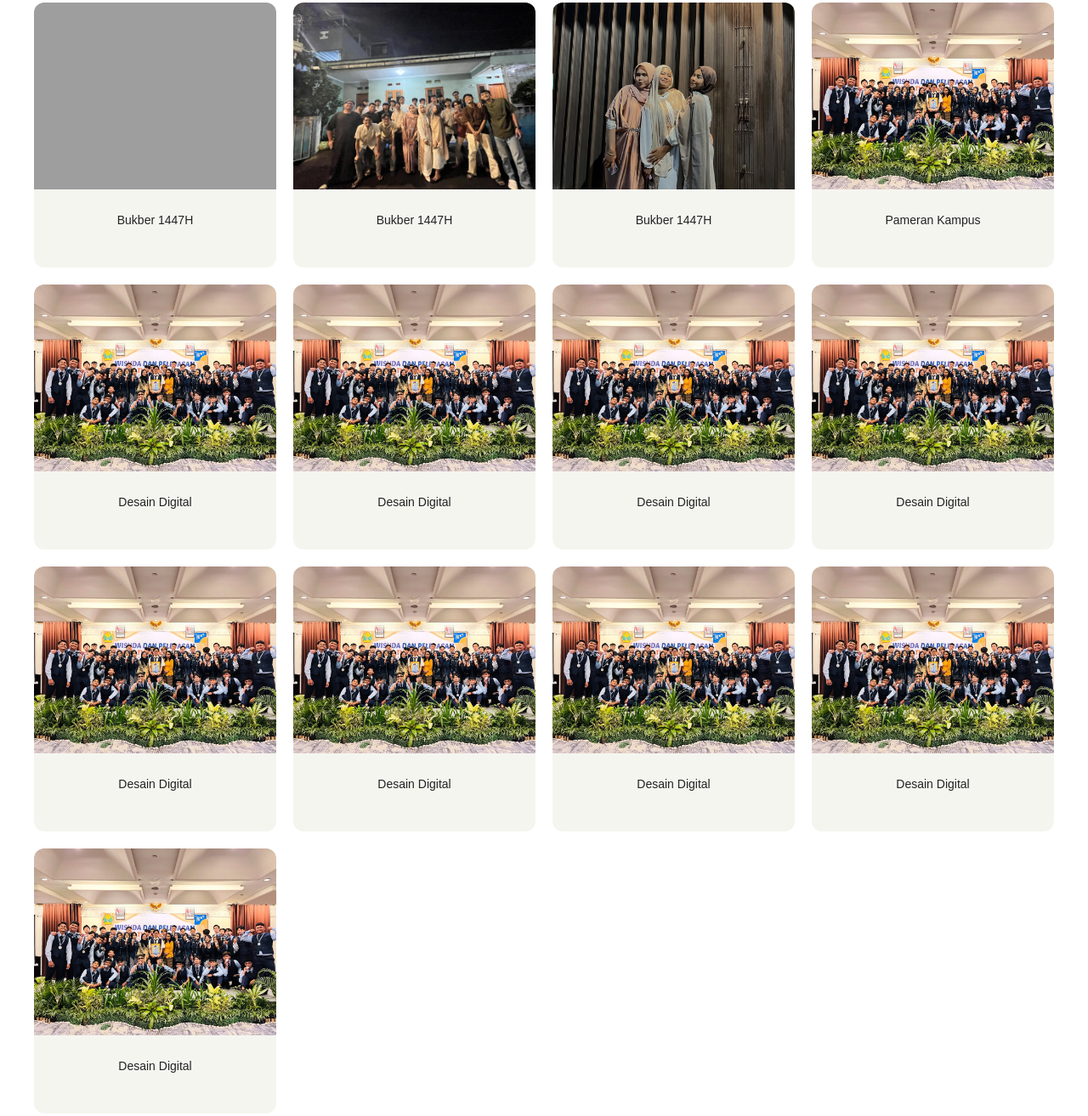
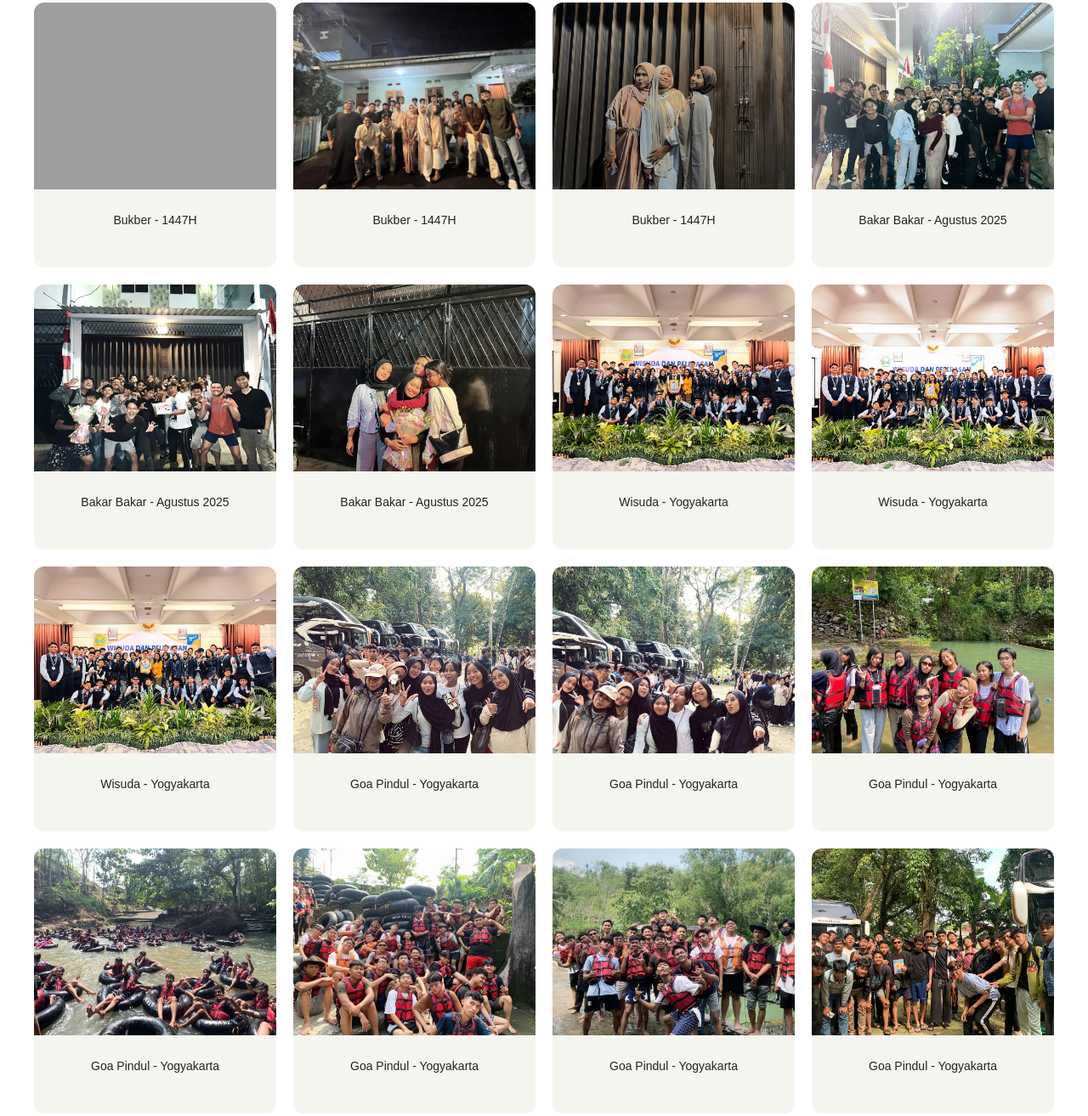
Before and after one commit to nanggkeren-star/duabelasDKV, a plain HTML site: page gallery.html in a window 1280 px wide. Shown: the part 111-1425 px from the top of the page at 85% size. Drawn offline with Linux system fonts and the light colour scheme; grey boxes are pictures that could not be loaded.

Commit message:
Add files via upload

```diff
--- a/gallery.html
+++ b/gallery.html
@@ -40,68 +40,94 @@
 
       <div class="gallery-item">
         <img src="Gambar/DKV BUKBER.jpeg" alt="Karya 2">
-        <p>Bukber 1447H</p>
+        <p>Bukber - 1447H</p>
       </div>
 
       <div class="gallery-item">
         <img src="Gambar/DKV BUKBER2.jpeg" alt="Karya 2">
-        <p>Bukber 1447H</p>
+        <p>Bukber - 1447H</p>
       </div>
 
       <div class="gallery-item">
         <img src="Gambar/DKV BUKBER3.jpg" alt="Karya 3">
-        <p>Bukber 1447H</p>
+        <p>Bukber - 1447H</p>
       </div>
 
       <div class="gallery-item">
-        <img src="Gambar/DKV1.jpg" alt="Karya 4">
-        <p>Pameran Kampus</p>
+        <img src="Gambar/Bakar Bakar 2025 (1).jpg" alt="Karya 4">
+        <p>Bakar Bakar - Agustus 2025</p>
+      </div>
+
+      <div class="gallery-item">
+        <img src="Gambar/Bakar Bakar 2025 (2).jpg" alt="Karya 5">
+        <p>Bakar Bakar - Agustus 2025</p>
+      </div>
+
+      <div class="gallery-item">
+        <img src="Gambar/Bakar Bakar 2025 (3).jpg" alt="Karya 5">
+        <p>Bakar Bakar - Agustus 2025</p>
       </div>
 
       <div class="gallery-item">
         <img src="Gambar/DKV1.jpg" alt="Karya 5">
-        <p>Desain Digital</p>
+        <p>Wisuda - Yogyakarta</p>
       </div>
 
       <div class="gallery-item">
-        <img src="Gambar/DKV1.jpg" alt="Karya 5">
-        <p>Desain Digital</p>
+        <img src="Gambar/DKV2.jpg" alt="Karya 5">
+        <p>Wisuda - Yogyakarta</p>
       </div>
 
       <div class="gallery-item">
-        <img src="Gambar/DKV1.jpg" alt="Karya 5">
-        <p>Desain Digital</p>
+        <img src="Gambar/DKV3.jpg" alt="Karya 5">
+        <p>Wisuda - Yogyakarta</p>
       </div>
 
       <div class="gallery-item">
-        <img src="Gambar/DKV1.jpg" alt="Karya 5">
-        <p>Desain Digital</p>
+        <img src="Gambar/Goa Pindul (1).jpg" alt="Karya 5">
+        <p>Goa Pindul - Yogyakarta</p>
       </div>
 
       <div class="gallery-item">
-        <img src="Gambar/DKV1.jpg" alt="Karya 5">
-        <p>Desain Digital</p>
+        <img src="Gambar/Goa Pindul (2).jpg" alt="Karya 5">
+        <p>Goa Pindul - Yogyakarta</p>
       </div>
 
       <div class="gallery-item">
-        <img src="Gambar/DKV1.jpg" alt="Karya 5">
-        <p>Desain Digital</p>
+        <img src="Gambar/Goa Pindul (3).jpg" alt="Karya 5">
+        <p>Goa Pindul - Yogyakarta</p>
       </div>
 
       <div class="gallery-item">
-        <img src="Gambar/DKV1.jpg" alt="Karya 5">
-        <p>Desain Digital</p>
+        <img src="Gambar/Goa Pindul (4).jpg" alt="Karya 5">
+        <p>Goa Pindul - Yogyakarta</p>
       </div>
 
       <div class="gallery-item">
-        <img src="Gambar/DKV1.jpg" alt="Karya 5">
-        <p>Desain Digital</p>
+        <img src="Gambar/Goa Pindul (5).jpg" alt="Karya 5">
+        <p>Goa Pindul - Yogyakarta</p>
       </div>
 
       <div class="gallery-item">
-        <img src="Gambar/DKV1.jpg" alt="Karya 5">
-        <p>Desain Digital</p>
+        <img src="Gambar/Goa Pindul (6).jpg" alt="Karya 5">
+        <p>Goa Pindul - Yogyakarta</p>
       </div>
+
+      <div class="gallery-item">
+        <img src="Gambar/Goa Pindul (7).jpg" alt="Karya 5">
+        <p>Goa Pindul - Yogyakarta</p>
+      </div>
+
+      <div class="gallery-item">
+        <img src="Gambar/Best Dinner Of The Year!.jpg" alt="Karya 5">
+        <p>Best Dinner Of The Year!</p>
+      </div>
+
+      <div class="gallery-item">
+        <img src="Gambar/19 April 25.jpg" alt="Karya 5">
+        <p>19 April 2025 - Latumenten</p>
+      </div>
+
 
     </div>
   </main>
```
Also changed, not shown: Gambar/19 April 25.jpg (added), Gambar/Bakar Bakar 2025 (1).jpg (added), Gambar/Bakar Bakar 2025 (2).jpg (added), Gambar/Bakar Bakar 2025 (3).jpg (added), Gambar/Best Dinner Of The Year!.jpg (added), Gambar/DKV2.jpg (added), Gambar/DKV3.jpg (added), Gambar/Goa Pindul (1).jpg (added), Gambar/Goa Pindul (2).jpg (added), Gambar/Goa Pindul (3).jpg (added), Gambar/Goa Pindul (4).jpg (added), Gambar/Goa Pindul (5).jpg (added), Gambar/Goa Pindul (6).jpg (added), Gambar/Goa Pindul (7).jpg (added).
